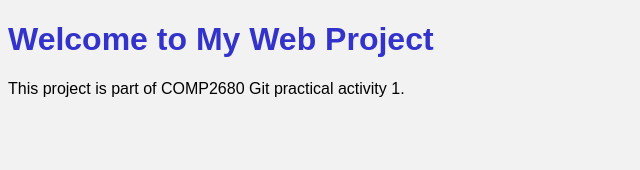
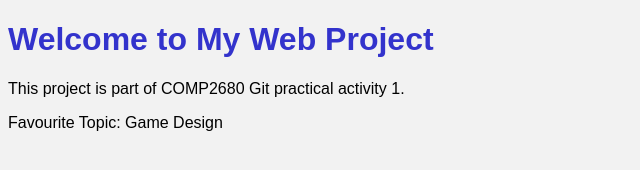
Before and after one commit to Electable/2025CS01-COMP2680-git-assignment, a plain HTML site: page index.html in a window 1280 px wide. Shown: the whole page, without its empty margins (0-640 px from the left). Drawn offline with Linux system fonts and the light colour scheme.

Commit message:
PartC - 1
added <p> about favourite topic

```diff
--- a/index.html
+++ b/index.html
@@ -9,6 +9,7 @@
     <h1>Welcome to My Web Project</h1>
     <p>This project is part of COMP2680 Git practical activity 1.</p>
 
+    <p>Favourite Topic: Game Design</p>
     <script src="js/script.js"></script>
 </body>
 </html>
```
